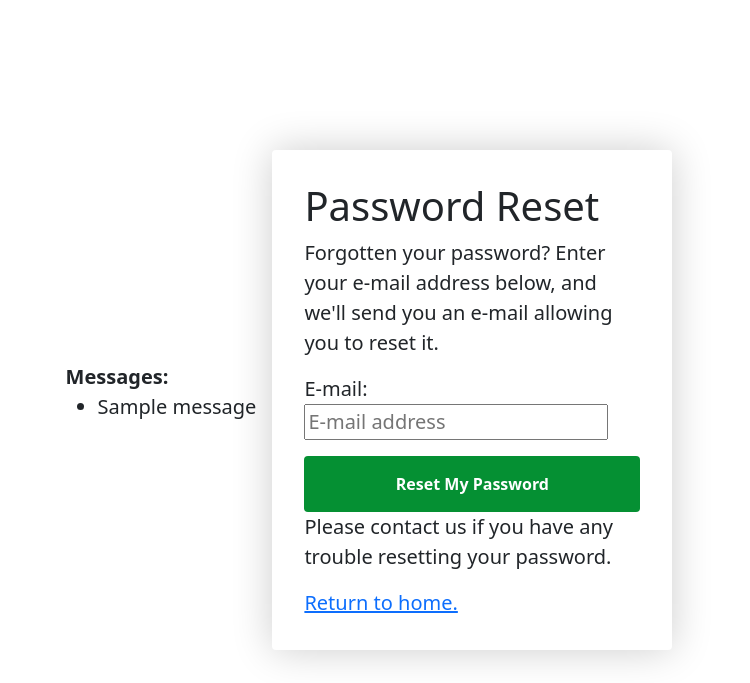
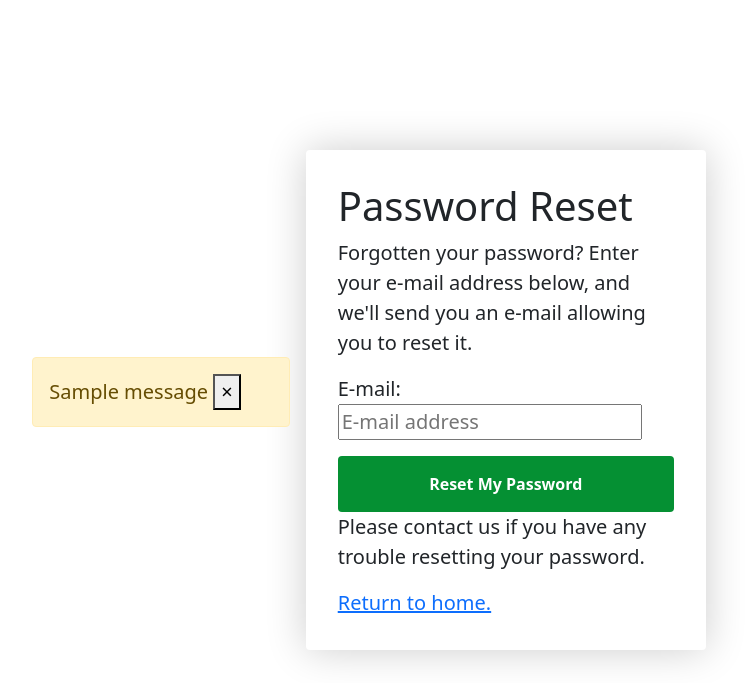
Before and after one commit to MichaelLMoser23/CSCE-3444-Project, a Django app: page /accounts/password/reset/ in a window 1280 px wide. Shown: the top 683 px of the page, without its empty margins (263-1013 px from the left). Run offline with Django 3.2, Linux system fonts and the light colour scheme; one stand-in notice (Sample message) is shown.

Commit message:
Commented out messages in base.html of home folder
message block kept showing up out of nowhere so I commented it out for now

```diff
--- a/project/squawk/home/templates/home/base.html
+++ b/project/squawk/home/templates/home/base.html
@@ -15,7 +15,7 @@
   <body>
     {% include 'home/navbar.html' %}
     <div class ="container">
-      {% if messages %}
+      <!--{% if messages %}
         {% for messages in messages %}
           <div class="alert alert-warning alert-dismissible fade show" role="alert">
             {{ message }}
@@ -24,7 +24,7 @@
             </button>
           </div>
         {% endfor %}
-      {% endif %}
+      {% endif %}-->
       {% block content %}
       {% endblock content %}
     </div>
--- a/project/squawk/templates/account/base.html
+++ b/project/squawk/templates/account/base.html
@@ -15,16 +15,20 @@
   <body>
     {% block body %}
 
-    {% if messages %}
-    <div>
-      <strong>Messages:</strong>
-      <ul>
-        {% for message in messages %}
-        <li>{{message}}</li>
-        {% endfor %}
-      </ul>
-    </div>
-    {% endif %}
+
+  <div class = "message_box">
+      {% if messages %}
+      {% for message in messages %}
+      <div class="alert alert-warning alert-dismissible fade show" role="alert">
+        {{ message }}
+        <button type="button" class="close" data-dismiss="alert" aria-label="Close">
+          <span aria-hidden="true">&times;</span>
+        </button>
+      </div>
+      {% endfor %}
+      {% endif %}
+  </div>
+
 
     {% block content %}
     {% endblock %}
```
Also changed, not shown: project/squawk/db.sqlite3.
